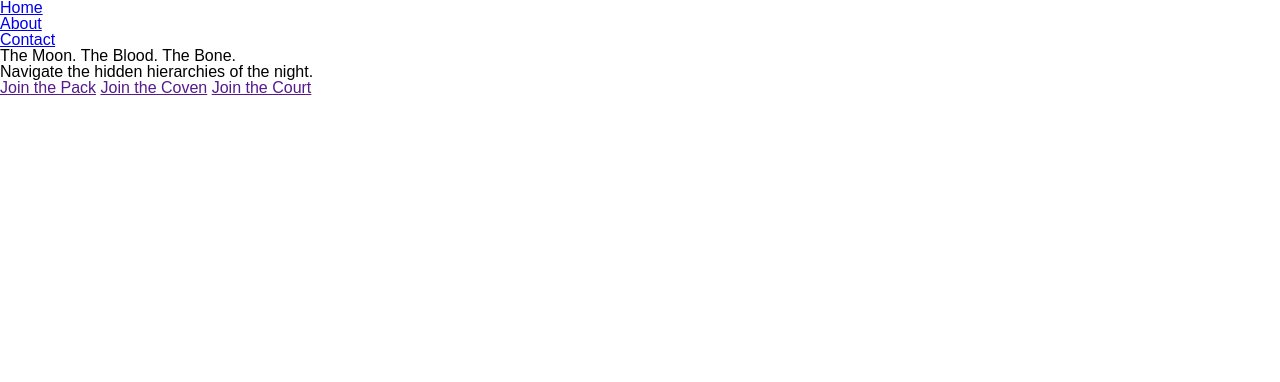
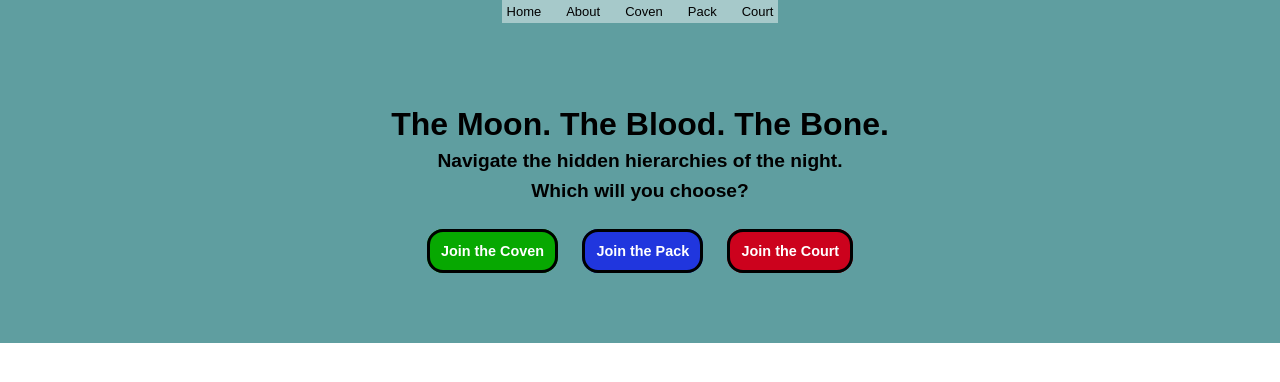
Before and after one commit to free2bmetng/w2-d5-framework-project, a plain HTML site: page index.html in a window 1280 px wide. Drawn offline with Linux system fonts and the light colour scheme.

Commit message:
add html update contact html name

```diff
--- a/index.html
+++ b/index.html
@@ -9,20 +9,25 @@
   </head>
   <body>
     <nav>
+      <div></div>
       <ul>
-        <li><a href="home">Home</a></li>
-        <li><a href="about">About</a></li>
-        <li><a href="contact">Contact</a></li>
+        <li><a href="index.html">Home</a></li>
+        <li><a href="about.html">About</a></li>
+        <li><a href="coven.html">Coven</a></li>
+        <li><a href="pack.html">Pack</a></li>
+        <li><a href="court.html">Court</a></li>
       </ul>
+      <div></div>
     </nav>
     <header class="hero">
       <!-- hero section -->
       <h1>The Moon. The Blood. The Bone.</h1>
       <p>Navigate the hidden hierarchies of the night.</p>
+      <p>Which will you choose?</p>
       <div class="herolinks">
-        <a href="" class="btn1">Join the Pack</a>
-        <a href="" class="btn2">Join the Coven</a>
-        <a href="" class="btn3">Join the Court</a>
+        <p><a href="" class="btn2">Join the Coven</a></p>
+        <p><a href="" class="btn1">Join the Pack</a></p>
+        <p><a href="" class="btn3">Join the Court</a></p>
       </div>
     </header>
 
--- a/style.css
+++ b/style.css
@@ -0,0 +1,99 @@
+nav {
+  background-color: cadetblue;
+  margin: 0px;
+  padding: 0px;
+    display: flex;
+  justify-content: center;
+}
+
+nav ul {
+display: flex;
+  margin-top: 5px;
+  font-size: small;
+  gap: 15px;
+  margin: 0px;
+  padding: 0px;
+background-color: rgba(255, 255, 255, 0.445);
+
+}
+
+nav li {
+  /* background-color: white; */
+  padding: 5px;
+}
+
+nav a {
+  text-decoration: none;
+  color: black;
+}
+
+nav a:hover {
+  font-size: medium;
+  font-family:
+    "Lucida Sans", "Lucida Sans Regular", "Lucida Grande",
+    "Lucida Sans Unicode", Geneva, Verdana, sans-serif;
+}
+
+.hero {
+  display: flex;
+  flex-direction: column;
+  justify-content: center;
+  align-items: center;
+  /* margin-top: 1rem; */
+  height: 40vh;
+  background-color: cadetblue;
+}
+
+.hero h1 {
+  font-size: 2rem;
+  font-weight: bolder;
+}
+
+.hero p {
+  font-size: 1.2rem;
+  margin-top: 0.7rem;
+  font-weight: bold;
+}
+
+.herolinks {
+  margin-top: 2rem;
+  gap: 1.5rem;
+  display: flex;
+}
+
+.herolinks p {
+  font-size: 0.9rem;
+}
+
+.herolinks a:hover {
+  font-size: smaller;
+  font-style: italic;
+  color: rgb(255, 153, 0);
+}
+
+.btn1 {
+  border: 3px solid black;
+  text-decoration: none;
+  color: white;
+  padding: 0.7rem;
+  background-color: rgba(0, 0, 255, 0.658);
+  border-radius: 1rem;
+}
+
+.btn2 {
+  border: 3px solid black;
+  text-decoration: none;
+  color: white;
+  padding: 0.7rem;
+  background-color: rgb(7, 168, 1);
+  border-radius: 1rem;
+}
+
+.btn3 {
+  border: 3px solid black;
+  text-decoration: none;
+  color: white;
+  padding: 0.7rem;
+  background-color: rgb(204, 2, 29);
+  border-radius: 1rem;
+}
```
Also changed, not shown: coven.html (renamed from contact.html, +5 -3 lines), court.html (added), pack.html (added).
